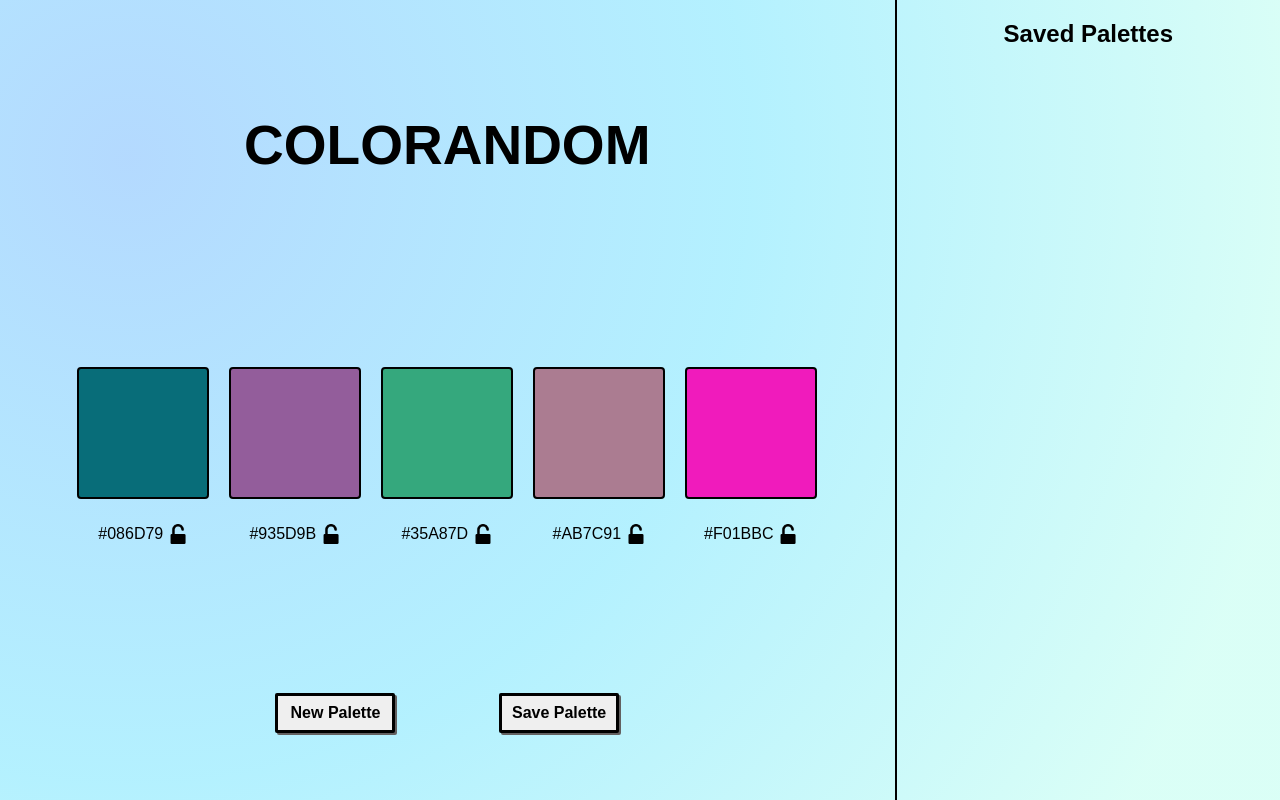
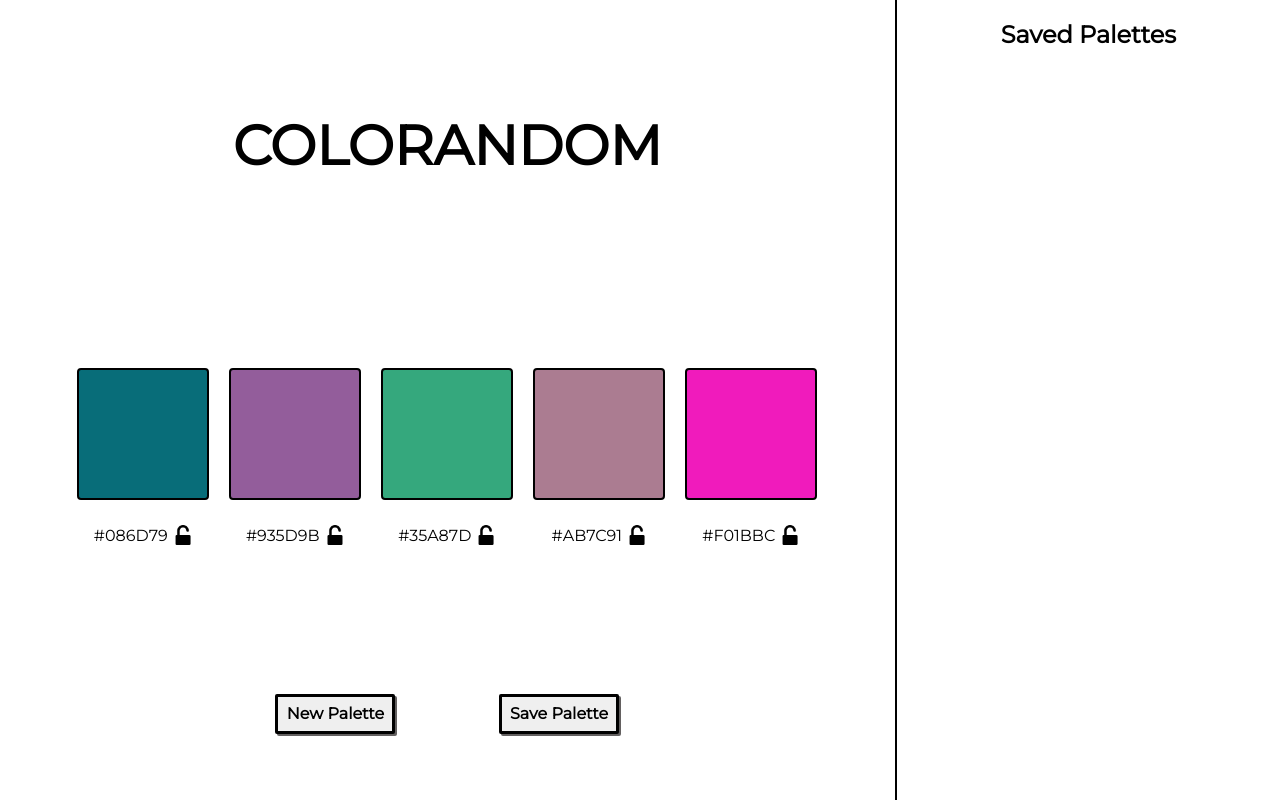
Before and after one commit to SleepyisAwak3/ColoRandom, a plain HTML site: page index.html in a window 1280 px wide. Drawn offline with Linux system fonts and the light colour scheme.

Commit message:
Refactor:update spacing,grouping of css selectors, update font and background.

```diff
--- a/styles.css
+++ b/styles.css
@@ -1,9 +1,10 @@
 * {
-    font-family: fantasy, sans-serif;
+    font-family: 'Montserrat', sans-serif;
 }
 
-.hidden {
-    display: none;
+body {
+    height: 100vh;
+    margin: 0;
 }
 
 h1 {
@@ -20,15 +21,30 @@ h1 {
     }
 
     to {
-    margin-left: 0%;
+        margin-left: 50%;
         width: 100%;
     }
 }
 
-body {
-    height: 100vh;
-    margin: 0;
-    background: radial-gradient(circle at 10% 20%, rgba(91, 173, 254, 0.46) 0%, rgba(91, 224, 254, 0.46) 47.2%, rgba(170, 254, 235, 0.43) 90%);
+h2 {
+    justify-content: center;
+    margin-bottom: 0px;
+    text-align: center;
+    margin-bottom: 10px;
+}
+
+button {
+    width: 120px;
+    height: 40px;
+    border: black solid;
+    border-radius: 2px;
+    box-shadow: 2px 2px #636060;
+    font-size: medium;
+    font-weight: bold;
+}
+
+.hidden {
+    display: none;
 }
 
 .random-palette {
@@ -37,10 +53,10 @@ body {
     align-items: center;
     border-right: black solid 2px;
     justify-content: space-around;
-    cursor:pointer;
 }
 
-.unlock-icon, .lock-icon {
+.unlock-icon,
+.lock-icon {
    height: 20px;
    width: auto;
    padding-left: 5px;
@@ -56,13 +72,25 @@ body {
     align-items: center;
 }
 
-body, #color-boxes, .random-palette, .hex-and-lock, .main-buttons-section, .saved-mini-palettes, .saved-palettes, .saved-mini-palette {
+body,
+#color-boxes,
+.random-palette,
+.hex-and-lock,
+.main-buttons-section,
+.saved-mini-palettes,
+.saved-palettes,
+.saved-mini-palette {
     display: flex;
+}
+
+button,
+.box,
+.trash {
+    cursor: pointer;
 }
 
 .saved-palettes {
     height: 100vh;
-    display: flex;
     width: 30%;
     flex-direction: column;
     flex-wrap: wrap;
@@ -81,15 +109,6 @@ body, #color-boxes, .random-palette, .hex-and-lock, .main-buttons-section, .save
     align-items: center;
 }
 
-h2 {
-    display: flex;
-    justify-content: center;
-    margin-bottom: 0px;
-    text-align: center;
-    margin-bottom: 10px;
-}
-
-
 .box {
     justify-content: center;
     width: 10vw;
@@ -103,18 +122,6 @@ h2 {
     margin-top: 30px;
     margin-bottom: 20px;
     margin-left: 10px;
-    cursor:pointer;
-}
-
-#new-palette-button, #save-palette-button {
-    width: 120px;
-    height: 40px;
-    border: black solid;
-    border-radius: 2px;
-    box-shadow: 2px 2px #636060;
-    font-size: medium;
-    font-weight: bold;
-    cursor: pointer;
 }
 
 .mini {
```
Lines whose indentation alone changed are shown as unchanged.
